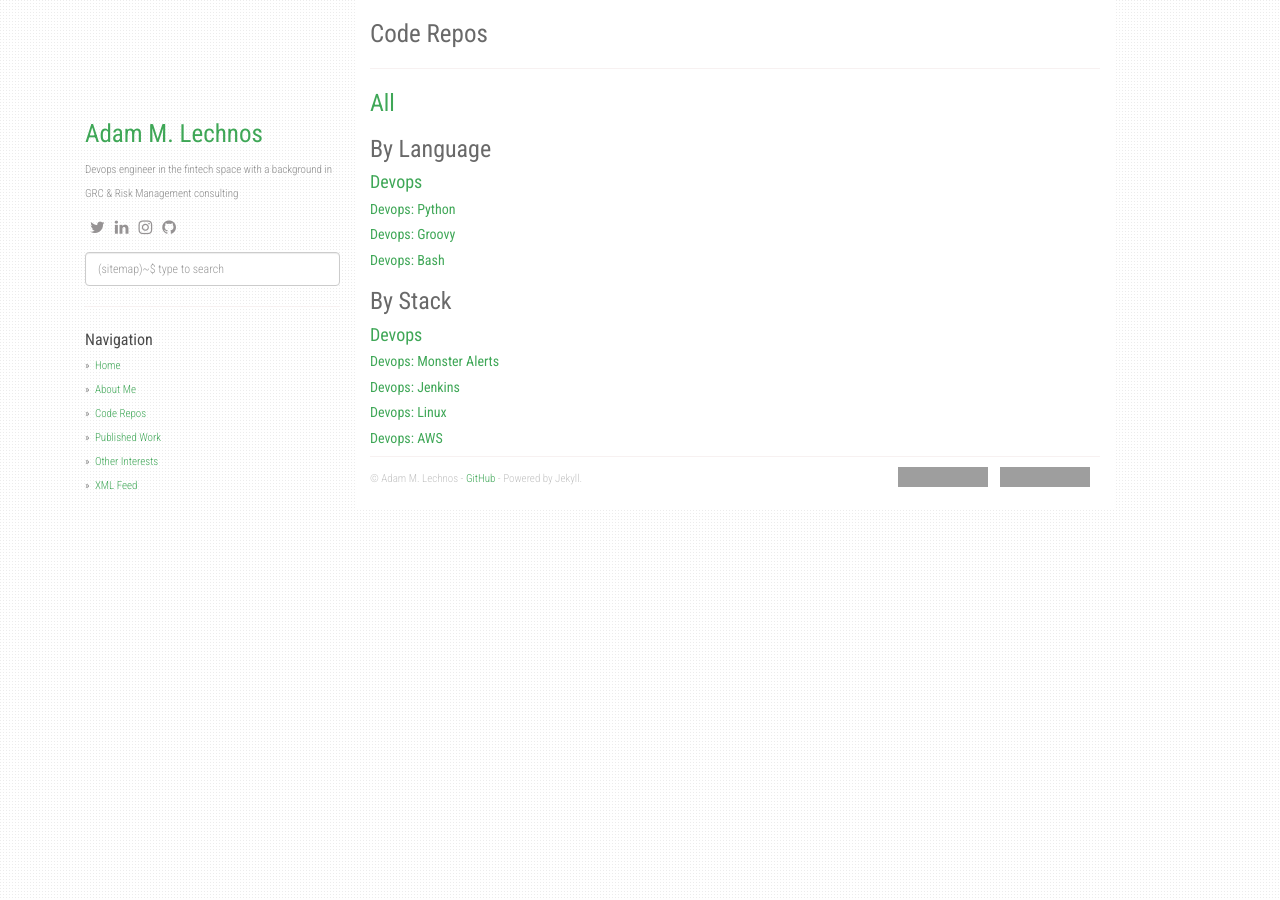
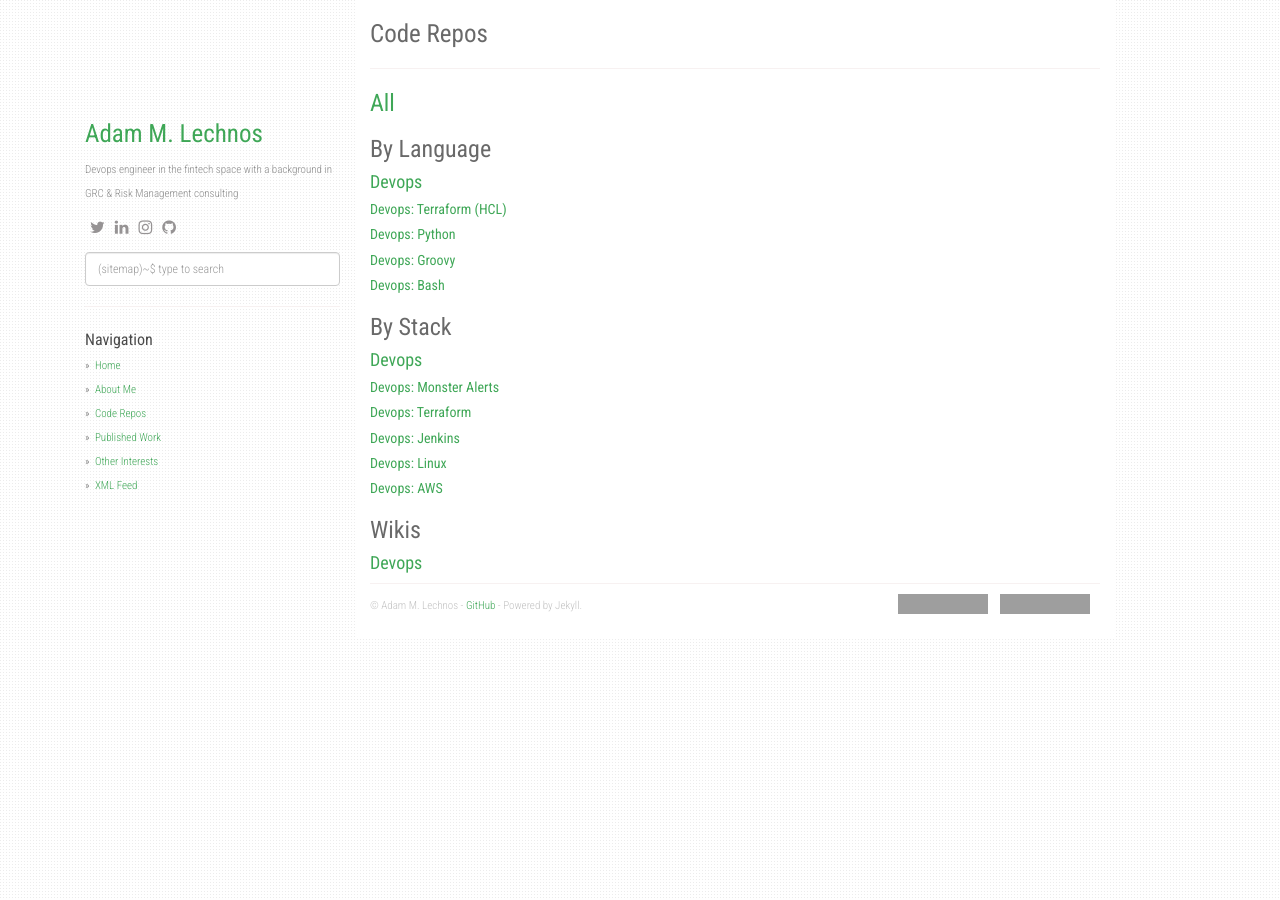
Before and after one commit to Adam-Lechnos/adam-lechnos.github.io, a Jekyll site: the page built from repos.md, in a window 1280 px wide. Built offline with Jekyll 4.4.1, drawn with Linux system fonts in a browser that asks for light colours; nearby versions of some CDN libraries; grey boxes are pictures that could not be loaded.

Commit message:
update repos.md list

```diff
--- a/repos.md
+++ b/repos.md
@@ -8,6 +8,7 @@
 
 ### By Language
 #### [Devops](https://github.com/search?q=user%3Aadam-lechnos+topic%3Adevops&type=repositories){:target="_blank" rel="noopener"}
+##### [Devops: Terraform (HCL)](https://github.com/search?q=user%3Aadam-lechnos+topic%3Adevops+topic%3Aterraform&type=repositories){:target="_blank" rel="noopener"}
 ##### [Devops: Python](https://github.com/search?q=user%3Aadam-lechnos+topic%3Adevops+topic%3Apython&type=repositories){:target="_blank" rel="noopener"}
 ##### [Devops: Groovy](https://github.com/search?q=user%3Aadam-lechnos+topic%3Adevops+topic%3Agroovy&type=repositories){:target="_blank" rel="noopener"}
 ##### [Devops: Bash](https://github.com/search?q=user%3Aadam-lechnos+topic%3Adevops+topic%3Abash&type=repositories){:target="_blank" rel="noopener"}
@@ -15,6 +16,10 @@
 ### By Stack
 #### [Devops](https://github.com/search?q=user%3Aadam-lechnos+topic%3Adevops&type=repositories){:target="_blank" rel="noopener"}
 ##### [Devops: Monster Alerts](https://github.com/search?q=user%3Aadam-lechnos+topic%3Adevops+topic%3Amonster-alerts&type=repositories){:target="_blank" rel="noopener"}
+##### [Devops: Terraform](https://github.com/search?q=user%3Aadam-lechnos+topic%3Adevops+topic%3Aterraform&type=repositories){:target="_blank" rel="noopener"}
 ##### [Devops: Jenkins](https://github.com/search?q=user%3Aadam-lechnos+topic%3Adevops+topic%3Ajenkins&type=repositories){:target="_blank" rel="noopener"}
 ##### [Devops: Linux](https://github.com/search?q=user%3Aadam-lechnos+topic%3Adevops+topic%3Alinux&type=repositories){:target="_blank" rel="noopener"}
 ##### [Devops: AWS](https://github.com/search?q=user%3Aadam-lechnos+topic%3Adevops+topic%3Aaws&type=repositories){:target="_blank" rel="noopener"}
+
+### Wikis
+#### [Devops](https://github.com/search?q=user%3Aadam-lechnos+topic%3Adevops+topic%3Awiki&type=repositories){:target="_blank" rel="noopener"}
```
